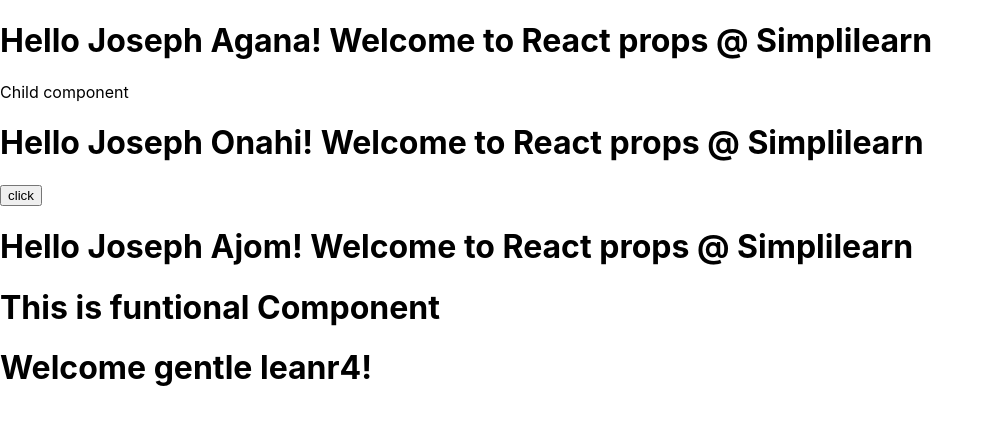
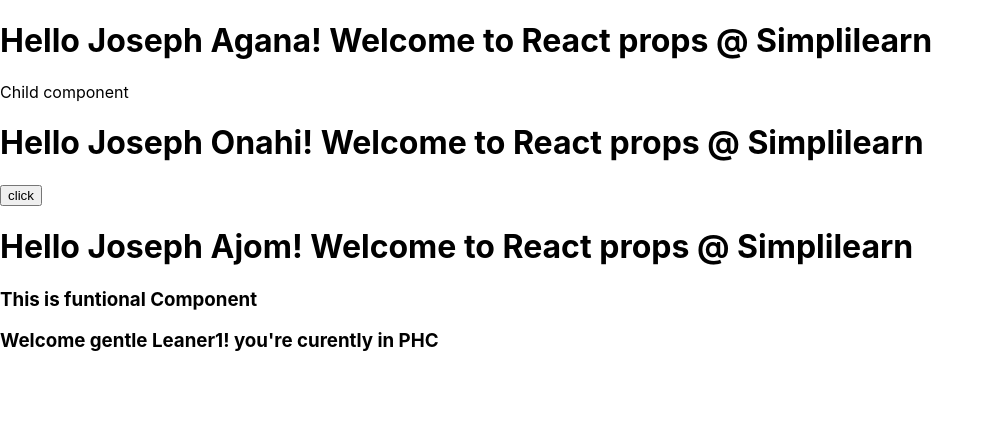
Before and after one commit to Agana-Joseph/ReactMediaApp, a React (Create React App) app: page / in a window 1280 px wide. Shown: the top 424 px of the page, without its empty margins (0-994 px from the left). Built offline with nearby package versions, Linux system fonts and the light colour scheme; the HTML template or start-up script is replaced by a standard one.

Commit message:
Just here batling with React props, come help a brother lol

```diff
--- a/src/FuntionProps.jsx
+++ b/src/FuntionProps.jsx
@@ -1,9 +1,9 @@
 import React from "react";
 
-function FuntionProps(){
+function FuntionProps(props){
     return( <div>
-        <h1>This is funtional Component</h1>
-        <h1>Welcome gentle leanr4!</h1>
+        <h3>This is funtional Component</h3>
+        <h3>Welcome gentle {props.name}! you're curently in {props.location}</h3>
     </div>
     )
 }
```
